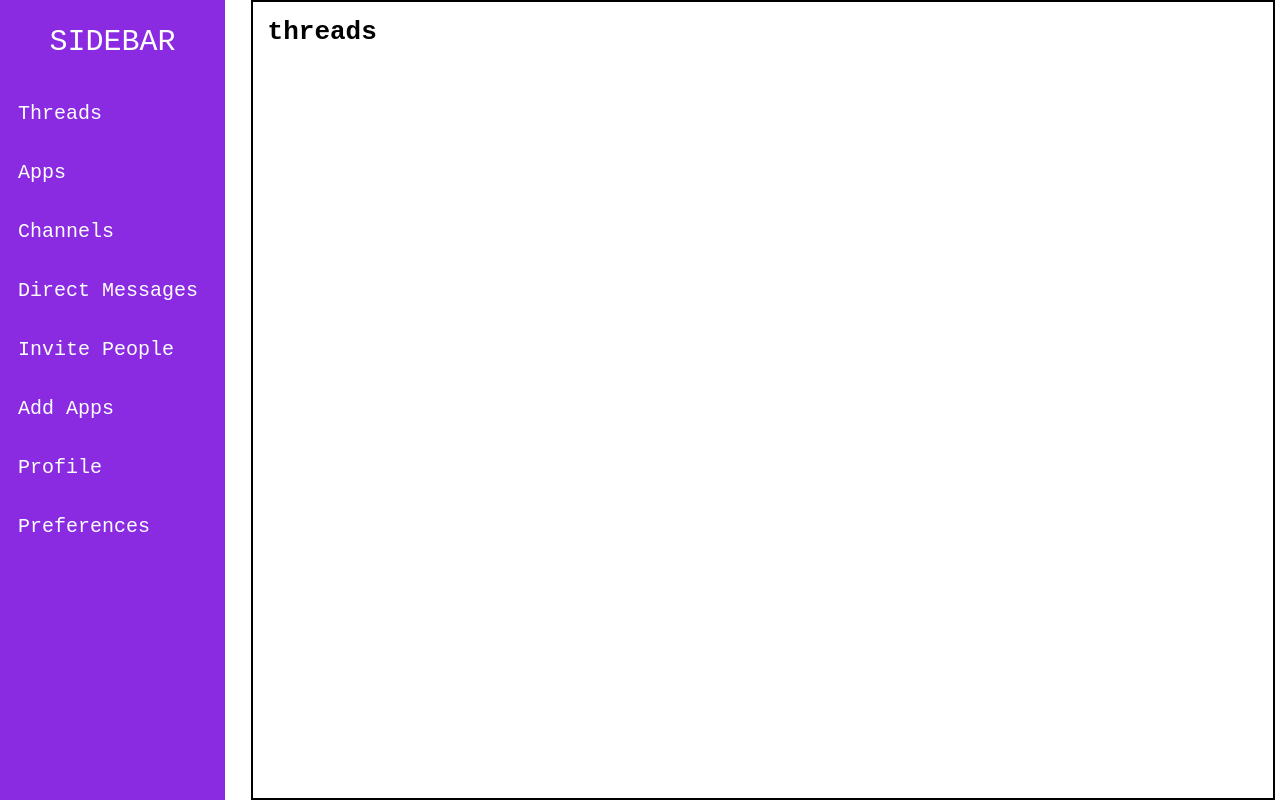
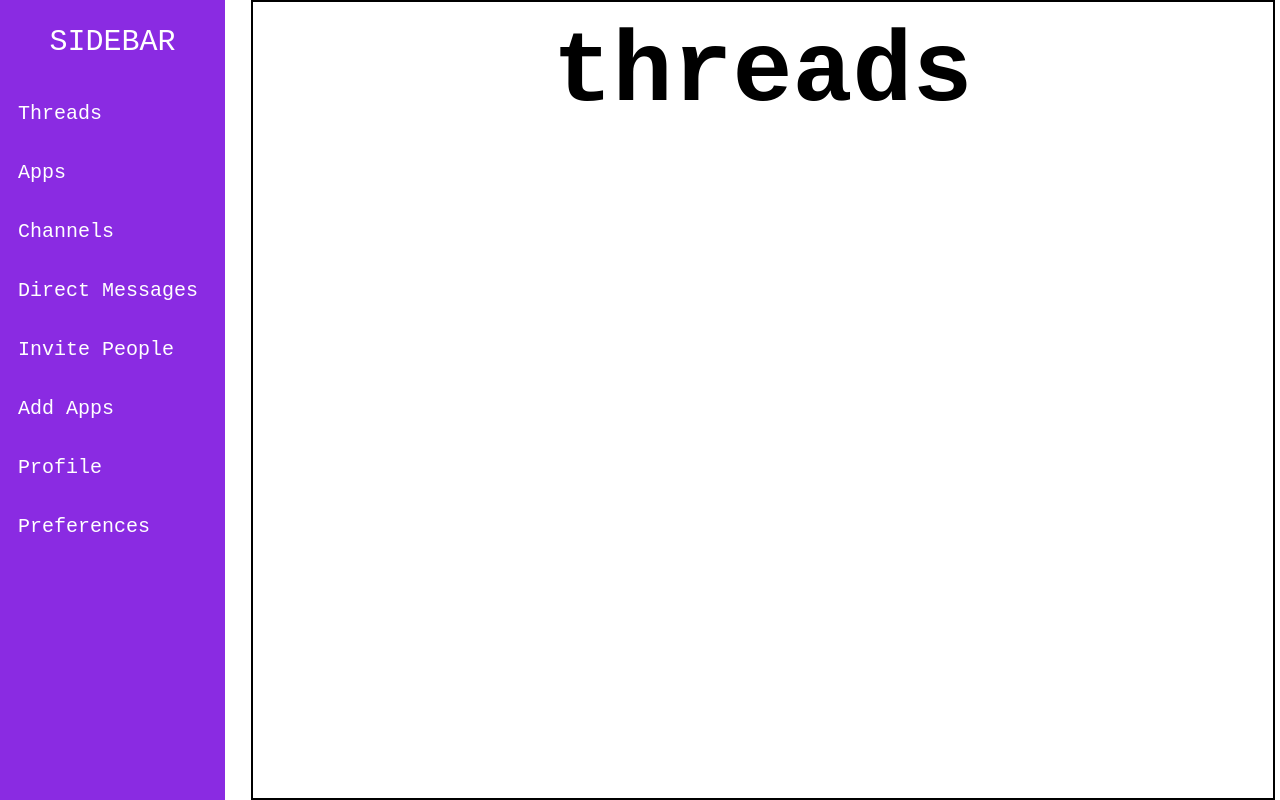
Before and after one commit to markygan123/sidebar-menu, a plain HTML site: page index.html in a window 1280 px wide. Drawn offline with Linux system fonts and the light colour scheme.

Commit message:
added style to content h1

```diff
--- a/styles/styles.css
+++ b/styles/styles.css
@@ -46,3 +46,8 @@ li a:hover {
   border: 2px solid black;
   float: left;
 }
+
+.content h1 {
+  text-align: center;
+  font-size: 100px;
+}
```
